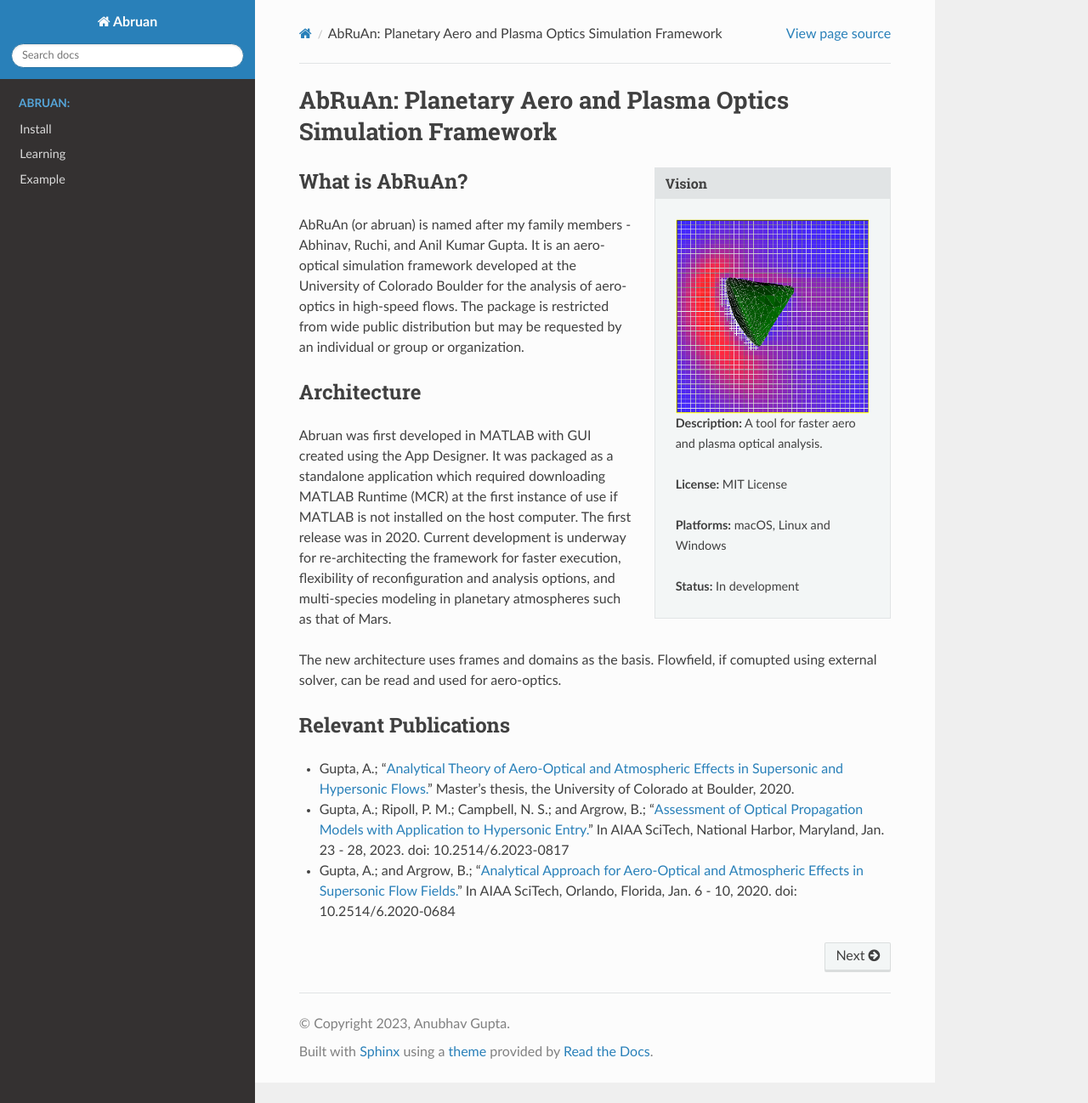
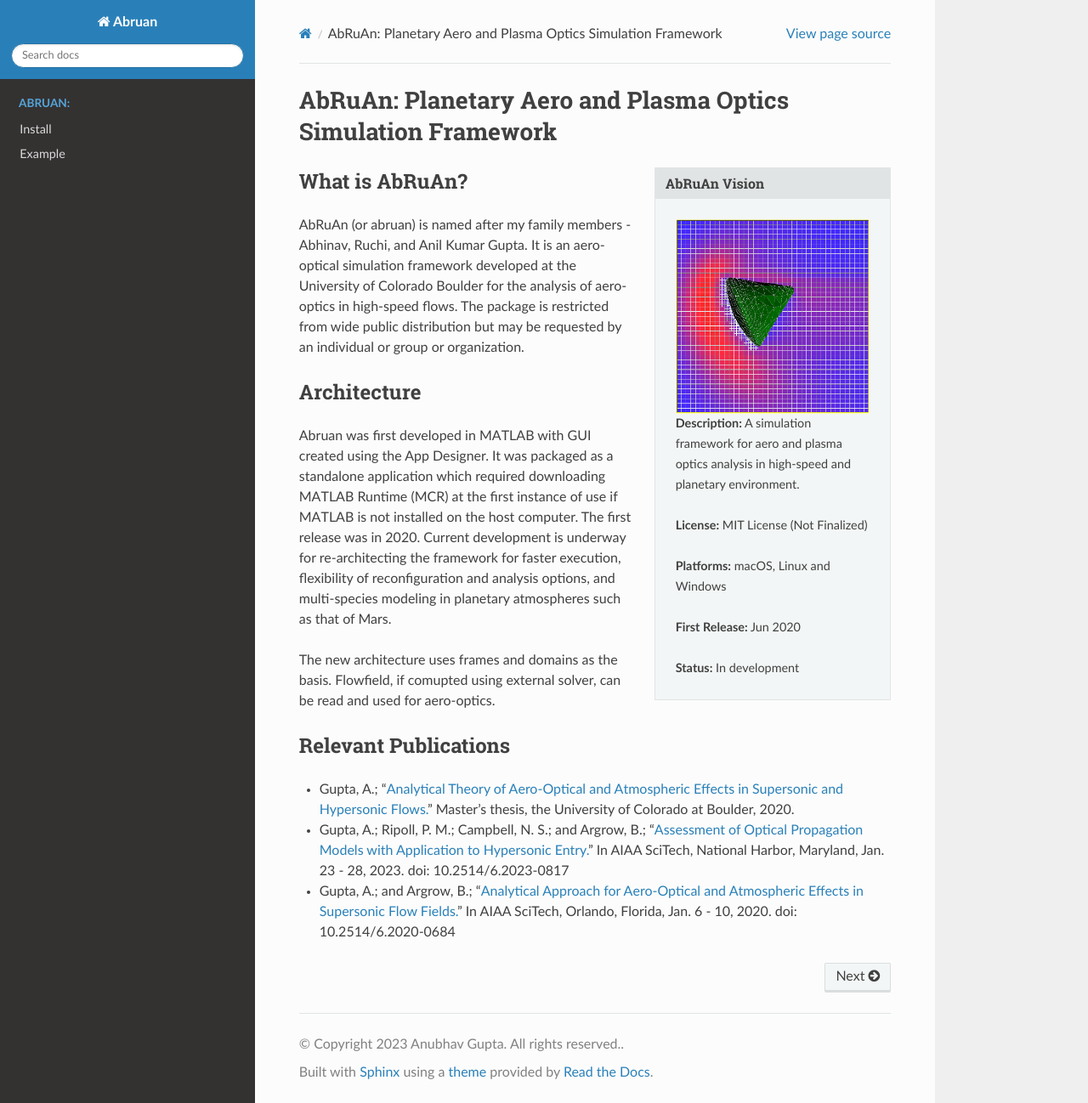
Before and after one commit to aerobuff-anubhav/abruan_documentation, a Sphinx documentation site: the page built from docs/source/index.rst, in a window 1280 px wide and 1298 px high. Shown: the whole window at 85% size. Built offline with Sphinx 7.4.7 and the Read the Docs theme 2.0.0, drawn with Linux system fonts in a browser that asks for light colours.

Commit message:
expanded introduction.

```diff
--- a/docs/source/conf.py
+++ b/docs/source/conf.py
@@ -7,9 +7,9 @@
 # https://www.sphinx-doc.org/en/master/usage/configuration.html#project-information
 
 project = 'Abruan'
-copyright = '2023, Anubhav Gupta'
+copyright = '2023 Anubhav Gupta. All rights reserved.'
 author = 'Anubhav Gupta'
-release = '0.0.1'
+release = '0.1'
 
 # -- General configuration ---------------------------------------------------
 # https://www.sphinx-doc.org/en/master/usage/configuration.html#general-configuration
--- a/docs/source/index.rst
+++ b/docs/source/index.rst
@@ -1,19 +1,21 @@
-.. aboutAbruan
+.. _aboutAbruan:
 
 AbRuAn: Planetary Aero and Plasma Optics Simulation Framework
 ==============================================================
 
-.. sidebar:: Vision
+.. sidebar:: AbRuAn Vision
 
    .. image:: _images/banner1.png
        :align: center
        :width: 300
 
-   **Description:** A tool for faster aero and plasma optical analysis.
+   **Description:** A simulation framework for aero and plasma optics analysis in high-speed and planetary environment.
 
-   **License:** MIT License
+   **License:** MIT License (Not Finalized)
 
    **Platforms:** macOS, Linux and Windows
+
+   **First Release:** Jun 2020
 
    **Status:** In development
 
@@ -45,8 +47,8 @@ Relevant Publications
    :caption: AbRuAn:
 
    rst/install
-   rst/learning
    rst/example
+
 
 .. Indices and tables
 .. ==================
--- a/docs/source/rst/learning.rst
+++ /dev/null
@@ -1,2 +0,0 @@
-Learning
-========
```
Also changed, not shown: docs/source/rst/example.rst (+0 -7 lines), 1 other file.
